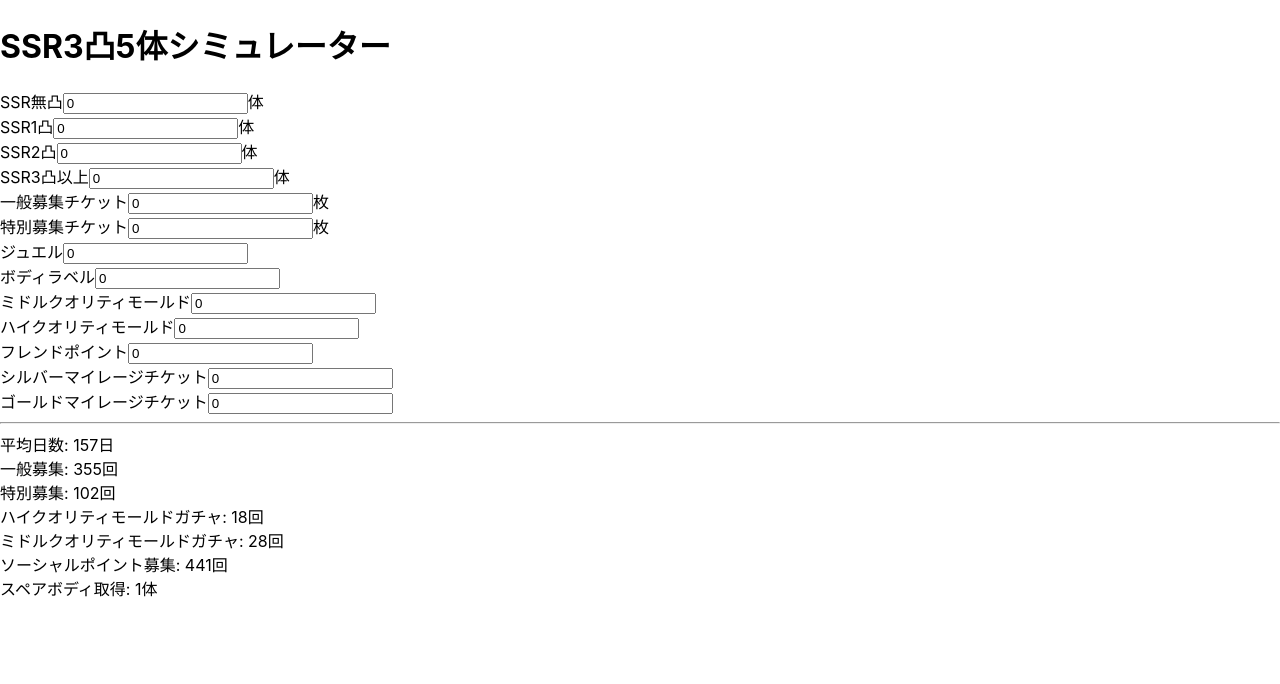
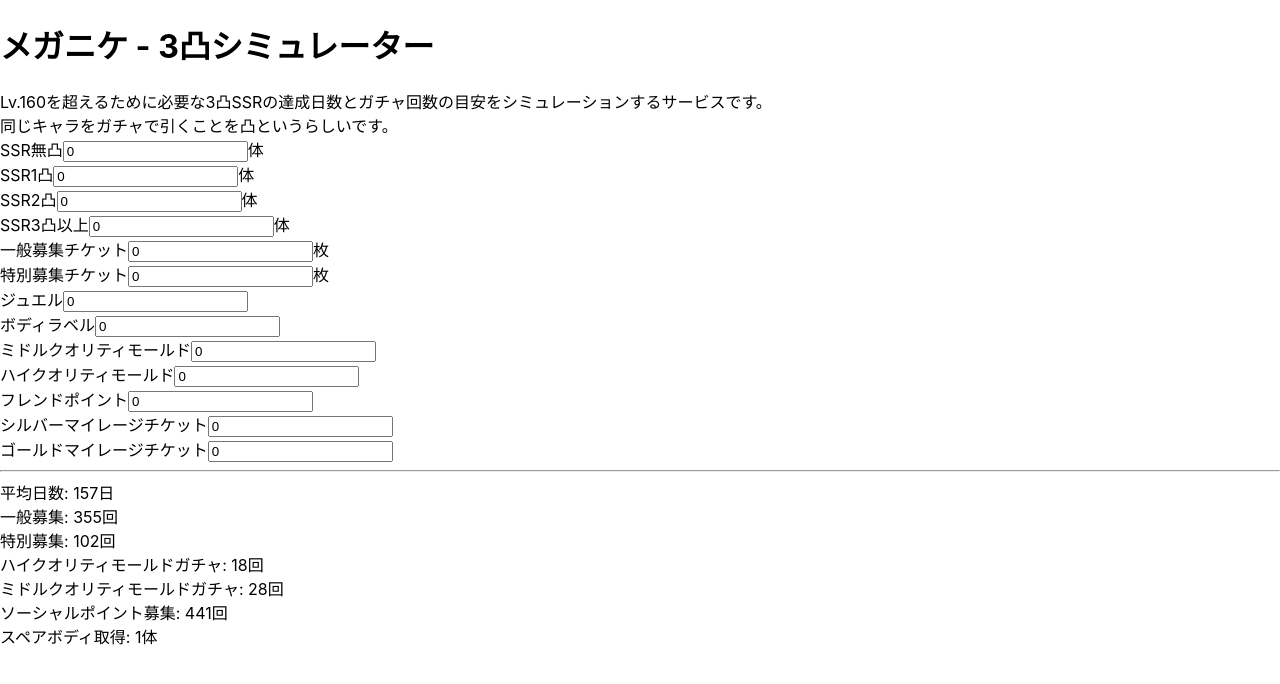
Before and after one commit to taroy5913/nikke-simulator, a React (Create React App) app: page / in a window 1280 px wide. Shown: the top 684 px of the page. Built offline with nearby package versions, Linux system fonts and the light colour scheme.

Commit message:
Add deploy command.

```diff
--- a/src/App.tsx
+++ b/src/App.tsx
@@ -253,7 +253,10 @@ const App = () => {
   });
   return (
     <div>
-      <h1>SSR3凸5体シミュレーター</h1>
+      <h1>メガニケ - 3凸シミュレーター</h1>
+
+      <div>Lv.160を超えるために必要な3凸SSRの達成日数とガチャ回数の目安をシミュレーションするサービスです。</div>
+      <div>同じキャラをガチャで引くことを凸というらしいです。</div>
       <div>
         <div>SSR無凸<input value={numSSR0} onChange={e => setNumSSR0(e.target.value)} />体</div>
         <div>SSR1凸<input value={numSSR1} onChange={e => setNumSSR1(e.target.value)} />体</div>
```
Also changed, not shown: package.json (+4 -4 lines), 1 other file (tests, documents, lock files or other folders).
